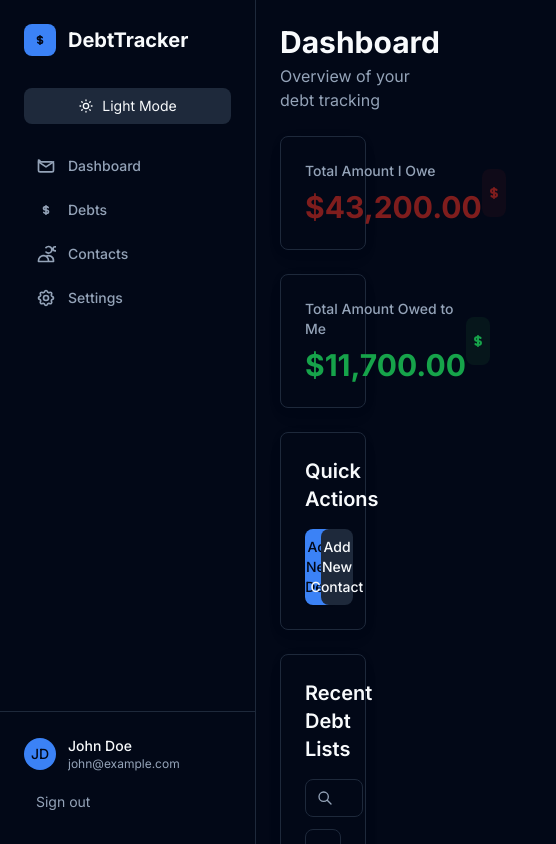
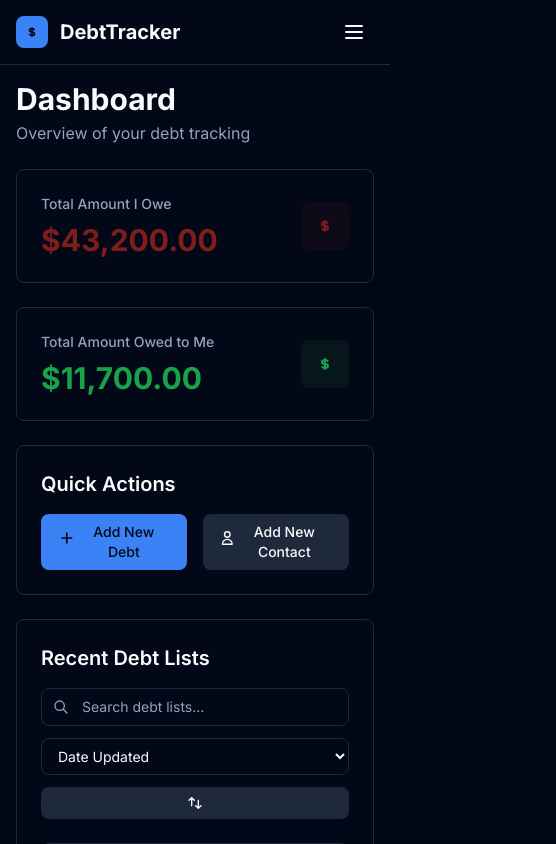
Before and after one commit to kevin-jake/exit-debt, a SvelteKit app in the folder frontend/: page /dashboard in a window 390 px wide. Shown: the top 844 px of the page, 556 px wide, since content can reach past the window. Built offline with nearby package versions, Linux system fonts and the light colour scheme.

Commit message:
add mobile responsive

```diff
--- a/frontend/src/lib/components/Navigation.svelte
+++ b/frontend/src/lib/components/Navigation.svelte
@@ -3,6 +3,11 @@
 	import { goto } from '$app/navigation';
 	import { themeStore } from '$lib/stores/theme.svelte';
 	import { cn } from '$lib/utils';
+	import { createEventDispatcher } from 'svelte';
+
+	export let mobile = false;
+
+	const dispatch = createEventDispatcher();
 
 	type NavItem = {
 		href: string;
@@ -17,24 +22,38 @@
 		{ href: '/settings', label: 'Settings', icon: 'settings' }
 	];
 
-	function isActive(href: string): boolean {
+	$: isActive = (href: string): boolean => {
+		// Special case for dashboard: both "/" and "/dashboard" should highlight the dashboard nav item
+		if (href === '/') {
+			return $page.url.pathname === '/' || $page.url.pathname === '/dashboard';
+		}
 		return $page.url.pathname === href;
-	}
+	};
 
 	function handleLogout() {
 		// TODO: Implement logout logic
 		goto('/login');
 	}
 
-	function handleThemeToggle() {
+	$: handleThemeToggle = () => {
 		themeStore.toggle();
+	};
+
+	function handleNavigation(href: string) {
+		if (mobile) {
+			dispatch('navigate');
+		}
+		goto(href);
 	}
 </script>
 
-<nav class="bg-card border-r border-border w-64 h-screen fixed left-0 top-0 z-40">
+<nav class={cn(
+	"bg-card border-r border-border w-64 h-screen z-40",
+	mobile ? "fixed left-0 top-0" : "fixed left-0 top-0"
+)}>
 	<div class="p-6">
-		<!-- Logo -->
-		<div class="flex items-center space-x-3 mb-8">
+		<!-- Logo (hide on mobile since it's in the header) -->
+		<div class="flex items-center space-x-3 mb-8" class:hidden={mobile}>
 			<div class="w-8 h-8 bg-primary rounded-lg flex items-center justify-center">
 				<svg class="w-5 h-5 text-primary-foreground" fill="none" stroke="currentColor" viewBox="0 0 24 24">
 					<path stroke-linecap="round" stroke-linejoin="round" stroke-width="2" d="M12 8c-1.657 0-3 .895-3 2s1.343 2 3 2 3 .895 3 2-1.343 2-3 2m0-8c1.11 0 2.08.402 2.599 1M12 8V7m0 1v8m0 0v1m0-1c-1.11 0-2.08-.402-2.599-1"></path>
@@ -43,13 +62,18 @@
 			<h1 class="text-xl font-bold text-card-foreground">DebtTracker</h1>
 		</div>
 
+		<!-- Mobile Header Spacing -->
+		{#if mobile}
+			<div class="mb-8"></div>
+		{/if}
+
 		<!-- Theme Toggle -->
 		<div class="mb-6">
 			<button
 				on:click={handleThemeToggle}
 				class="w-full flex items-center justify-center space-x-2 px-3 py-2 bg-secondary text-secondary-foreground rounded-lg hover:bg-secondary/80 transition-colors duration-200"
 			>
-				{#if themeStore.theme === 'dark'}
+				{#if $themeStore === 'dark'}
 					<svg class="w-4 h-4" fill="none" stroke="currentColor" viewBox="0 0 24 24">
 						<path stroke-linecap="round" stroke-linejoin="round" stroke-width="2" d="M12 3v1m0 16v1m9-9h-1M4 12H3m15.364 6.364l-.707-.707M6.343 6.343l-.707-.707m12.728 0l-.707.707M6.343 17.657l-.707.707M16 12a4 4 0 11-8 0 4 4 0 018 0z"></path>
 					</svg>
@@ -67,10 +91,10 @@
 		<ul class="space-y-2">
 			{#each navItems as item (item.href)}
 				<li>
-					<a
-						href={item.href}
+					<button
+						on:click={() => handleNavigation(item.href)}
 						class={cn(
-							"flex items-center space-x-3 px-3 py-2 rounded-lg text-sm font-medium transition-colors duration-200",
+							"flex items-center space-x-3 px-3 py-2 rounded-lg text-sm font-medium transition-colors duration-200 w-full text-left",
 							isActive(item.href)
 								? 'bg-primary text-primary-foreground'
 								: 'text-muted-foreground hover:bg-secondary hover:text-secondary-foreground'
@@ -100,7 +124,7 @@
 							</svg>
 						{/if}
 						<span>{item.label}</span>
-					</a>
+					</button>
 				</li>
 			{/each}
 		</ul>
--- a/frontend/src/lib/stores/theme.svelte.ts
+++ b/frontend/src/lib/stores/theme.svelte.ts
@@ -1,26 +1,24 @@
-import { browser } from '$app/environment';
-import { getTheme, setTheme } from '$lib/utils';
+import { browser } from "$app/environment";
+import { writable } from "svelte/store";
+import { getTheme, setTheme } from "$lib/utils";
 
-class ThemeStore {
-	theme = $state<'dark' | 'light'>(getTheme());
+function createThemeStore() {
+  const { subscribe, set, update } = writable<"dark" | "light">(getTheme());
 
-	constructor() {
-		if (browser) {
-			// Initialize theme on mount
-			this.theme = getTheme();
-			setTheme(this.theme);
-		}
-	}
-
-	toggle() {
-		this.theme = this.theme === 'dark' ? 'light' : 'dark';
-		setTheme(this.theme);
-	}
-
-	set(newTheme: 'dark' | 'light') {
-		this.theme = newTheme;
-		setTheme(this.theme);
-	}
+  return {
+    subscribe,
+    toggle: () => {
+      update((currentTheme) => {
+        const newTheme = currentTheme === "dark" ? "light" : "dark";
+        setTheme(newTheme);
+        return newTheme;
+      });
+    },
+    set: (newTheme: "dark" | "light") => {
+      setTheme(newTheme);
+      set(newTheme);
+    },
+  };
 }
 
-export const themeStore = new ThemeStore();
+export const themeStore = createThemeStore();
--- a/frontend/src/routes/+layout.svelte
+++ b/frontend/src/routes/+layout.svelte
@@ -7,21 +7,94 @@
 
 	let { children } = $props();
 
+	// Mobile navigation state
+	let isMobileMenuOpen = $state(false);
+
 	// Check if current page should show navigation
 	const showNavigation = $derived(!$page.url.pathname.startsWith('/login') && !$page.url.pathname.startsWith('/register'));
+
+	function toggleMobileMenu() {
+		isMobileMenuOpen = !isMobileMenuOpen;
+	}
+
+	function closeMobileMenu() {
+		isMobileMenuOpen = false;
+	}
 
 	onMount(() => {
 		// Initialize theme
 		const theme = getTheme();
 		setTheme(theme);
+
+		// Close mobile menu when clicking outside
+		function handleClickOutside(event: MouseEvent) {
+			const target = event.target as HTMLElement;
+			if (isMobileMenuOpen && !target.closest('.mobile-nav') && !target.closest('.hamburger-btn')) {
+				closeMobileMenu();
+			}
+		}
+
+		document.addEventListener('click', handleClickOutside);
+		return () => document.removeEventListener('click', handleClickOutside);
+	});
+
+	// Close mobile menu when route changes
+	$effect(() => {
+		$page.url.pathname;
+		closeMobileMenu();
 	});
 </script>
 
 {#if showNavigation}
 	<div class="min-h-screen bg-background">
-		<Navigation />
-		<main class="ml-64">
-			<div class="p-6">
+		<!-- Mobile Header (visible on small screens) -->
+		<header class="lg:hidden bg-card border-b border-border px-4 py-3 flex items-center justify-between sticky top-0 z-40">
+			<div class="flex items-center space-x-3">
+				<div class="w-8 h-8 bg-primary rounded-lg flex items-center justify-center">
+					<svg class="w-5 h-5 text-primary-foreground" fill="none" stroke="currentColor" viewBox="0 0 24 24">
+						<path stroke-linecap="round" stroke-linejoin="round" stroke-width="2" d="M12 8c-1.657 0-3 .895-3 2s1.343 2 3 2 3 .895 3 2-1.343 2-3 2m0-8c1.11 0 2.08.402 2.599 1M12 8V7m0 1v8m0 0v1m0-1c-1.11 0-2.08-.402-2.599-1"></path>
+					</svg>
+				</div>
+				<h1 class="text-xl font-bold text-card-foreground">DebtTracker</h1>
+			</div>
+
+			<!-- Hamburger Menu Button -->
+			<button
+				class="hamburger-btn p-2 rounded-lg hover:bg-secondary transition-colors"
+				on:click={toggleMobileMenu}
+				aria-label="Toggle navigation menu"
+			>
+				<svg class="w-6 h-6 text-foreground" fill="none" stroke="currentColor" viewBox="0 0 24 24">
+					{#if isMobileMenuOpen}
+						<path stroke-linecap="round" stroke-linejoin="round" stroke-width="2" d="M6 18L18 6M6 6l12 12"></path>
+					{:else}
+						<path stroke-linecap="round" stroke-linejoin="round" stroke-width="2" d="M4 6h16M4 12h16M4 18h16"></path>
+					{/if}
+				</svg>
+			</button>
+		</header>
+
+		<!-- Desktop Navigation (hidden on small screens) -->
+		<div class="hidden lg:block">
+			<Navigation />
+		</div>
+
+		<!-- Mobile Navigation Overlay -->
+		{#if isMobileMenuOpen}
+			<div class="lg:hidden fixed inset-0 z-50">
+				<!-- Backdrop -->
+				<div class="fixed inset-0 bg-black/50" on:click={closeMobileMenu}></div>
+
+				<!-- Mobile Navigation Panel -->
+				<div class="mobile-nav fixed left-0 top-0 h-full max-w-[85vw] bg-card transform transition-transform duration-300 ease-in-out">
+					<Navigation mobile={true} on:navigate={closeMobileMenu} />
+				</div>
+			</div>
+		{/if}
+
+		<!-- Main Content -->
+		<main class="lg:ml-64 min-h-screen">
+			<div class="p-4 lg:p-6">
 				{@render children()}
 			</div>
 		</main>
--- a/frontend/src/routes/dashboard/+page.svelte
+++ b/frontend/src/routes/dashboard/+page.svelte
@@ -344,7 +344,7 @@
 		<div class="card p-6 mt-8">
 			<h2 class="text-xl font-semibold text-foreground mb-4">Quick Actions</h2>
 
-			<div class="grid grid-cols-4 md:grid-cols-2 gap-4">
+			<div class="grid grid-cols-2 gap-4">
 				<a href="/debts/new" class="btn-primary text-center">
 					<svg class="w-5 h-5 mb-2" fill="none" stroke="currentColor" viewBox="0 0 24 24">
 						<path stroke-linecap="round" stroke-linejoin="round" stroke-width="2" d="M12 6v6m0 0v6m0-6h6m-6 0H6" />
```
